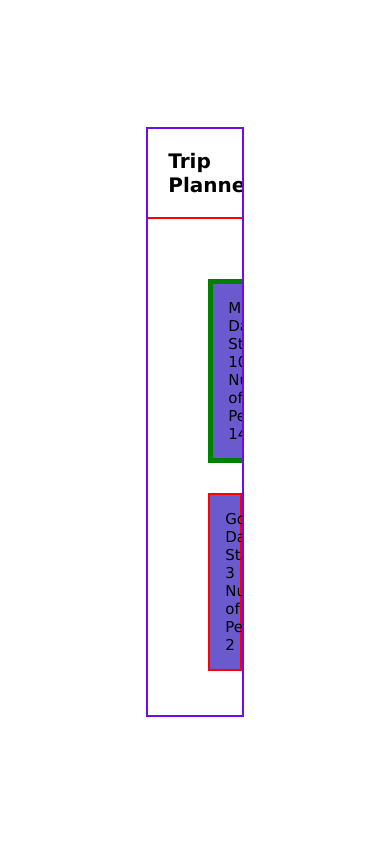
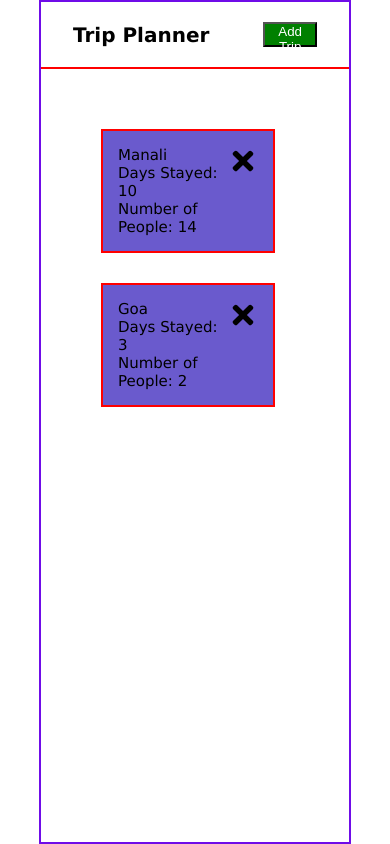
Before and after one commit to Mark-42-max/Trip-Planner-React, a React (Create React App) app in the folder trip-planner/: page / in a window 390 px wide. Built offline with nearby package versions, Linux system fonts and the light colour scheme; data requests are answered from the project's data file.

Commit message:
Css changes

```diff
--- a/trip-planner/db.json
+++ b/trip-planner/db.json
@@ -6,7 +6,7 @@
       "destination": "Manali",
       "days": 10,
       "people": 14,
-      "state": true,
+      "state": false,
       "details": " Lorem ipsum dolor sit, amet consectetur adipisicing elit. Architecto, aliquid magnam. Officiis aliquam eaque rem atque praesentium ut expedita, sunt quasi sapiente numquam in quas iusto odio amet delectus magnam."
     },
     {
--- a/trip-planner/package.json
+++ b/trip-planner/package.json
@@ -11,7 +11,7 @@
         "react": "^17.0.2",
         "react-dom": "^17.0.2",
         "react-icons": "^4.2.0",
-        "react-scripts": "4.0.3",
+        "react-scripts": "^4.0.3",
         "web-vitals": "^1.1.2"
     },
     "scripts": {
--- a/trip-planner/src/index.css
+++ b/trip-planner/src/index.css
@@ -172,3 +172,14 @@ h3 {
     align-items: center;
     gap: 5rem;
 }
+
+@media (max-width: 600px) {
+    .container {
+        width: 80vw;
+        height: 100vh;
+    }
+    .task {
+        width: 70%;
+        height: 40%;
+    }
+}
```
Also changed, not shown: 2 other files (tests, documents, lock files or other folders).
